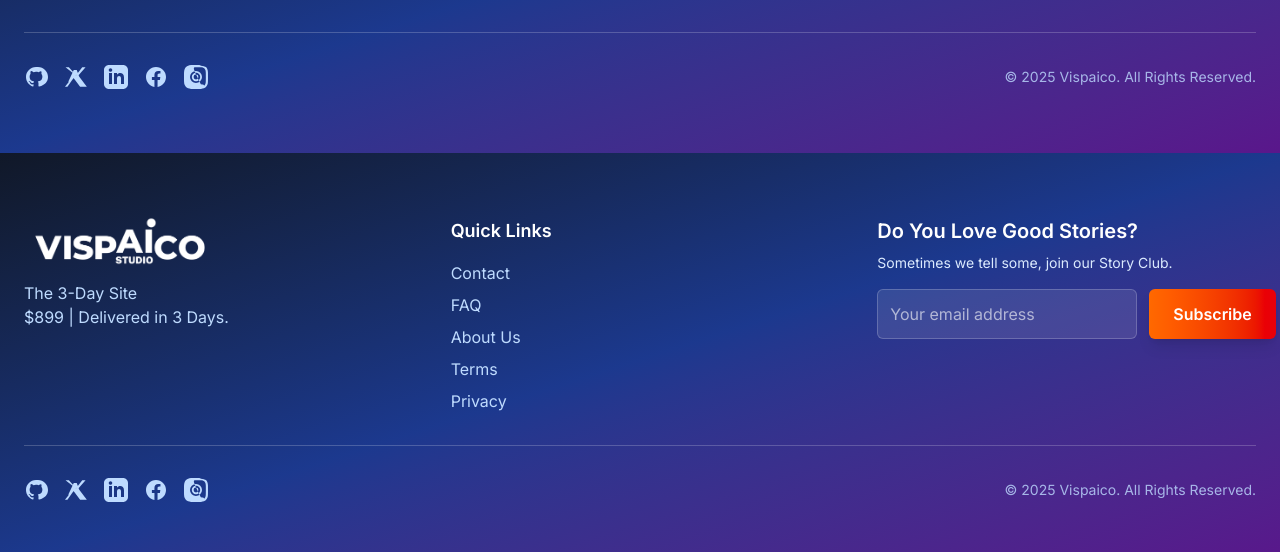
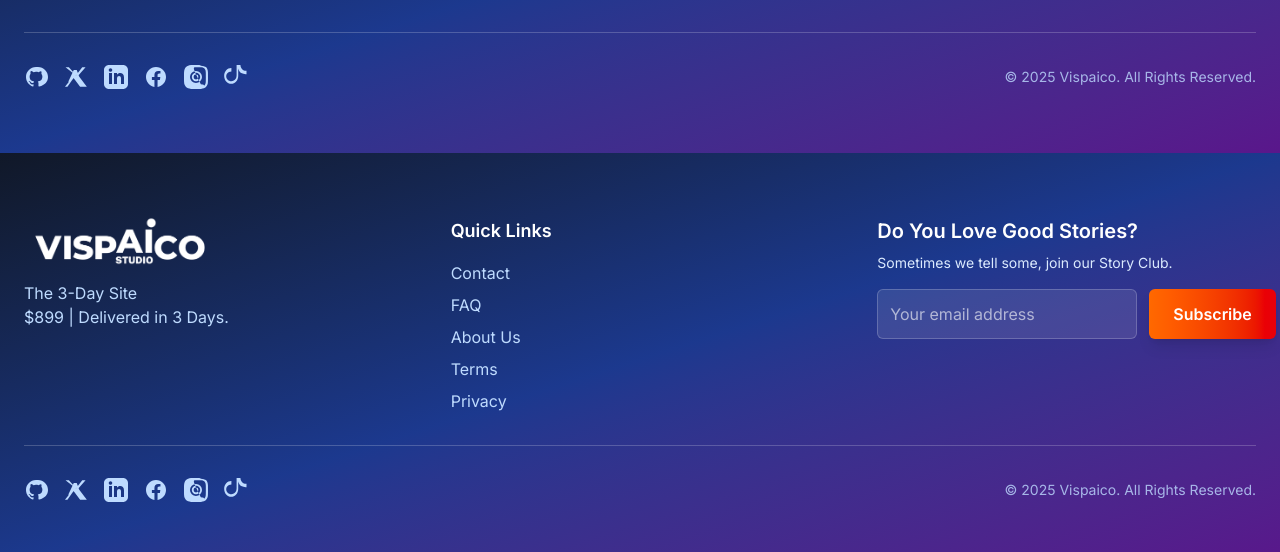
Before and after one commit to Vispaico/vispaico-frontend, a Next.js app: page /services/ai in a window 1280 px wide. Shown: the part 1180-1732 px from the top of the page. Built offline with nearby package versions, Linux system fonts and the light colour scheme.

Commit message:
Added social media links to the footer component.

```diff
--- a/src/components/Footer.tsx
+++ b/src/components/Footer.tsx
@@ -56,6 +56,9 @@ const Footer: React.FC<FooterProps> = ({ siteTitle = "Vispaico" }) => {
                         <a href="https://www.instagram.com/vispaico/" target="_blank" rel="noopener noreferrer" aria-label="Instagram" className="text-blue-200 hover:text-white transition-colors duration-300">
                             <svg className="h-6 w-6" fill="currentColor" viewBox="0 0 24 24" aria-hidden="true"><path fillRule="evenodd" d="M12 0C8.74 0 8.333.014 7.053.072 5.775.132 4.905.333 4.14.63c-.789.306-1.459.717-2.126 1.384S.935 3.35.63 4.14C.333 4.905.131 5.775.072 7.053.014 8.333 0 8.74 0 12s.014 3.667.072 4.947c.06 1.278.261 2.148.558 2.913.306.788.717 1.459 1.384 2.126.667.666 1.336 1.079 2.126 1.384.765.297 1.635.499 2.913.558C8.333 23.986 8.74 24 12 24s3.667-.014 4.947-.072c1.278-.06 2.148-.262 2.913-.558.788-.306 1.459-.718 2.126-1.384.666-.667 1.079-1.335 1.384-2.126.297-.765.499-1.635.558-2.913.058-1.278.072-1.687.072-4.947s-.014-3.667-.072-4.947c-.06-1.278-.262-2.148-.558-2.913-.306-.789-.718-1.459-1.384-2.126C21.35 1.935 20.682 1.522 19.892 1.216c-.765-.297-1.635-.499-2.913-.558C15.667.014 15.26 0 12 0zm0 2.16c3.2 0 3.585.016 4.85.071 1.17.055 1.805.249 2.227.415.562.217.96.477 1.382.899.42.42.68.818.899 1.382.164.422.359 1.057.415 2.227.056 1.265.07 1.65.07 4.85s-.014 3.585-.07 4.85c-.056 1.17-.25 1.805-.415 2.227-.217.562-.477.96-.899 1.382-.42.42-.818-.68-1.382-.899-.422.164-1.057-.359-2.227-.415C8.415 2.176 8.805 2.16 12 2.16zM12 6a6 6 0 100 12 6 6 0 000-12zm0 1.8A4.2 4.2 0 1112 16.2a4.2 4.2 0 010-8.4zm0 1.8a2.4 2.4 0 100 4.8 2.4 2.4 0 000-4.8z" clipRule="evenodd" /></svg>
                         </a>
+                        <a href="https://www.tiktok.com/@vispaico" target="_blank" rel="noopener noreferrer" aria-label="TikTok" className="text-blue-200 hover:text-white transition-colors duration-300">
+                            <svg className="h-6 w-6" fill="currentColor" viewBox="0 0 24 24" aria-hidden="true"><path d="M12.525.02c1.31-.02 2.61-.01 3.91.02.08 1.53.63 3.09 1.75 4.17 1.12 1.11 2.7 1.65 4.32 1.52v3.41c-1.84.08-3.68-.16-5.31-1.02-1.6-1.06-2.58-2.7-2.95-4.55-.02-.1-.03-.2-.03-.3v7.65c0 4.34-3.13 7.86-7.02 7.86-3.88 0-7.02-3.52-7.02-7.86s3.13-7.86 7.02-7.86c.04 0 .08 0 .12 0l.09.01v3.34c-1.68.04-3.28.82-4.27 2.15-1.01 1.36-1.22 3.13-.53 4.75.69 1.62 2.16 2.73 3.9 2.95 2.07.25 4.12-.67 5.2-2.44.6-1.06.9-2.34.9-3.68V.02z" /></svg>
+                        </a>
                     </div>
                     <p className="text-center md:text-right text-blue-200/80">&copy; {new Date().getFullYear()} {siteTitle}. All Rights Reserved.</p>
                 </div>
```
